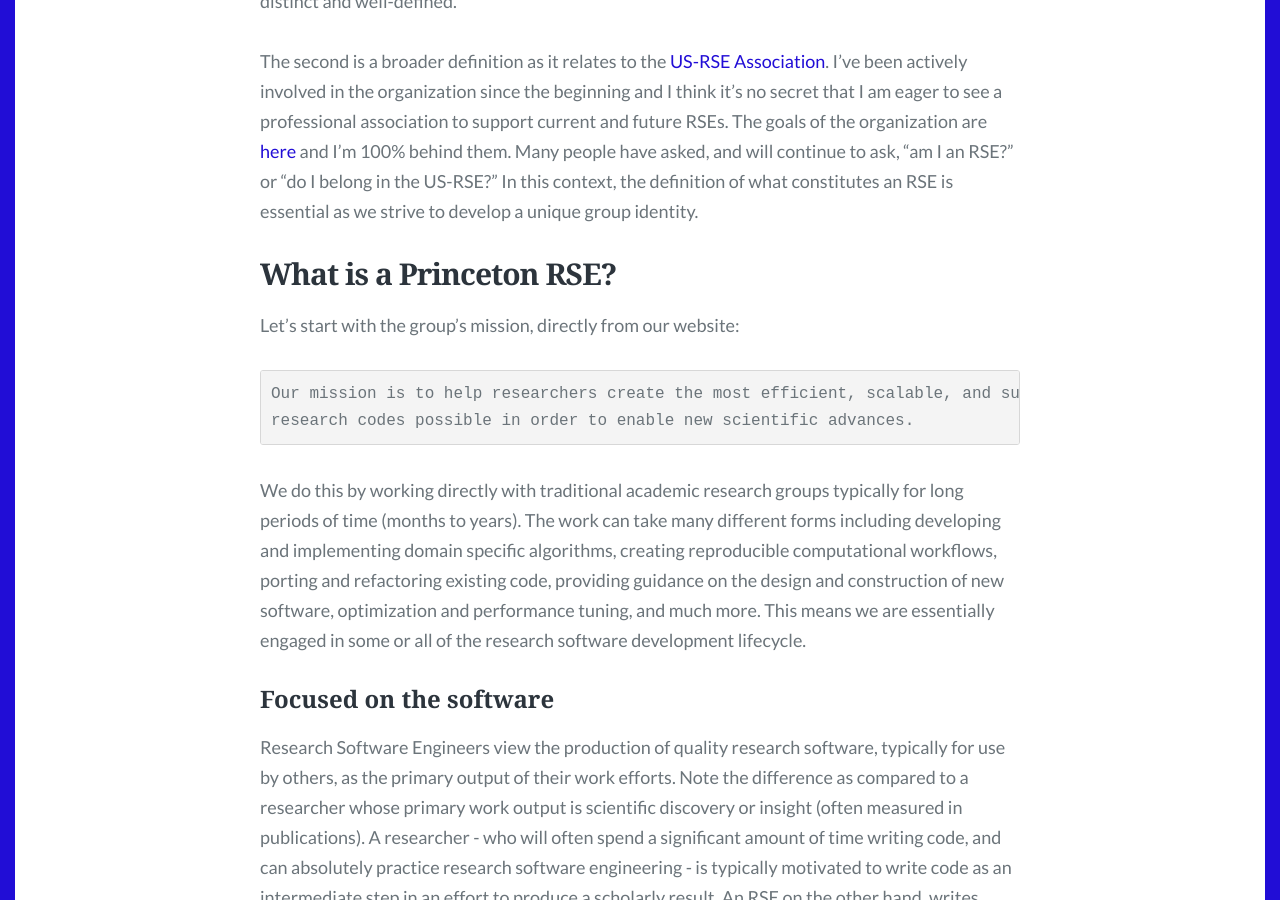
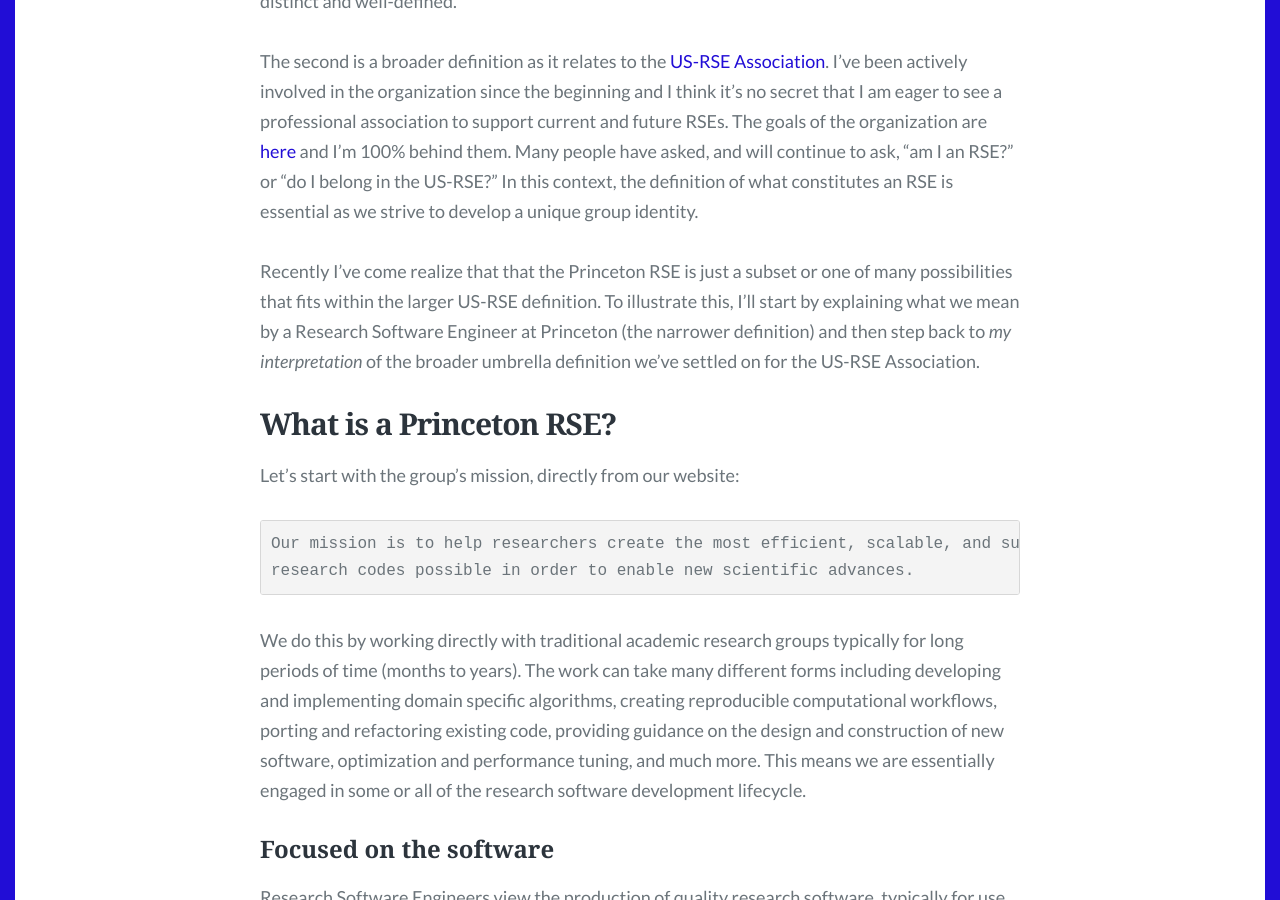
Before and after one commit to cosden/cosden.github.io, a Jekyll site: the page built from _posts/2019-09-26-what-is-an-rse.md, in a window 1280 px wide and 900 px high, scrolled down 1537 px. Built offline with Jekyll 4.4.1, drawn with Linux system fonts in a browser that asks for light colours; some web fonts are replaced.

Commit message:
add paragraph explaining order

```diff
--- a/_posts/2019-09-26-what-is-an-rse.md
+++ b/_posts/2019-09-26-what-is-an-rse.md
@@ -15,6 +15,8 @@ This post is my attempt, in a somewhat cohesive manner, to present my _current_
 The first RSE definition is fairly narrow and relates to my day job as the Manager of the Princeton Research Software Engineering Group.  Since the group’s inception it’s been critical that I clearly define the mission of the group to the campus community.  This means explaining what a RSE is to faculty, students, researchers, other research computing staff, and new RSEs themselves.  I have to write job descriptions, arrange and assign projects, and supervise people explicitly in roles with the title “Research Software Engineer.”  The definition of a _Princeton_ RSE, therefore, has to be distinct and well-defined.
 
 The second is a broader definition as it relates to the [US-RSE Association](https://us-rse.org).  I’ve been actively involved in the organization since the beginning and I think it’s no secret that I am eager to see a professional association to support current and future RSEs.  The goals of the organization are [here](https://us-rse.org/mission) and I’m 100% behind them.  Many people have asked, and will continue to ask, “am I an RSE?” or “do I belong in the US-RSE?”  In this context, the definition of what constitutes an RSE is essential as we strive to develop a unique group identity.
+
+Recently I've come realize that that the Princeton RSE is just a subset or one of many possibilities that fits within the larger US-RSE definition.  To illustrate this, I'll start by explaining what we mean by a Research Software Engineer at Princeton (the narrower definition) and then step back to _my interpretation_ of the broader umbrella definition we've settled on for the US-RSE Association.
 
 
 ## What is a Princeton RSE?
```
